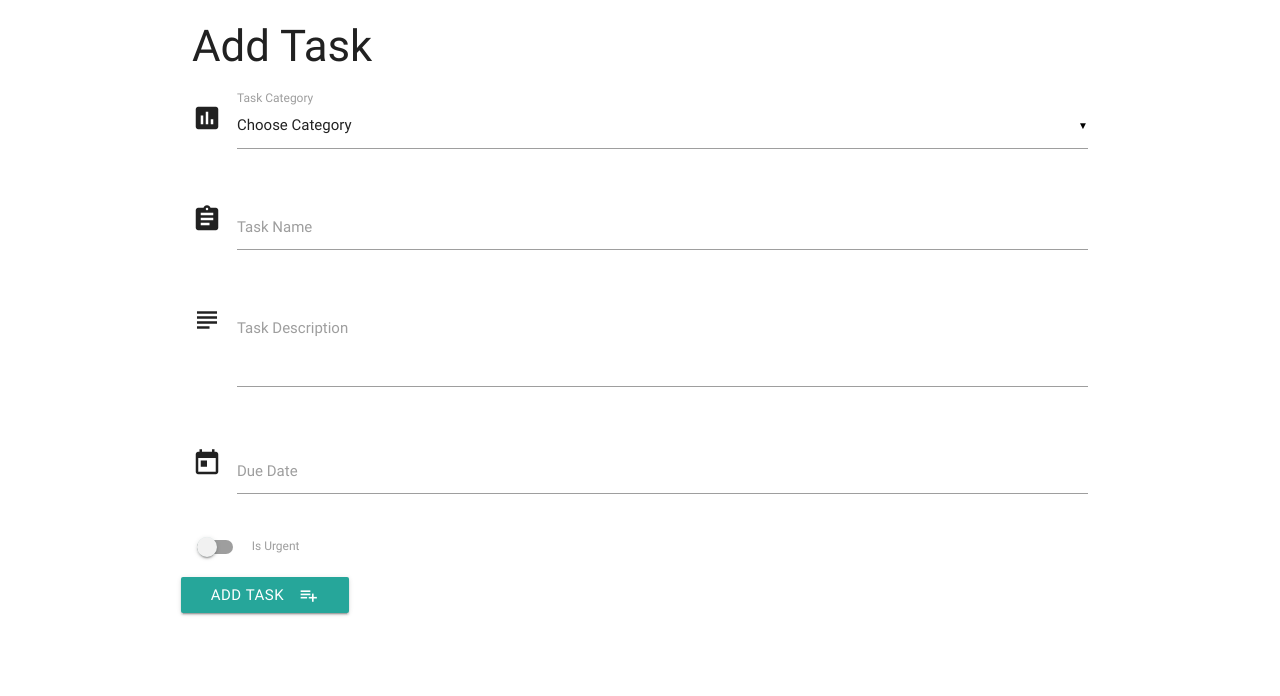
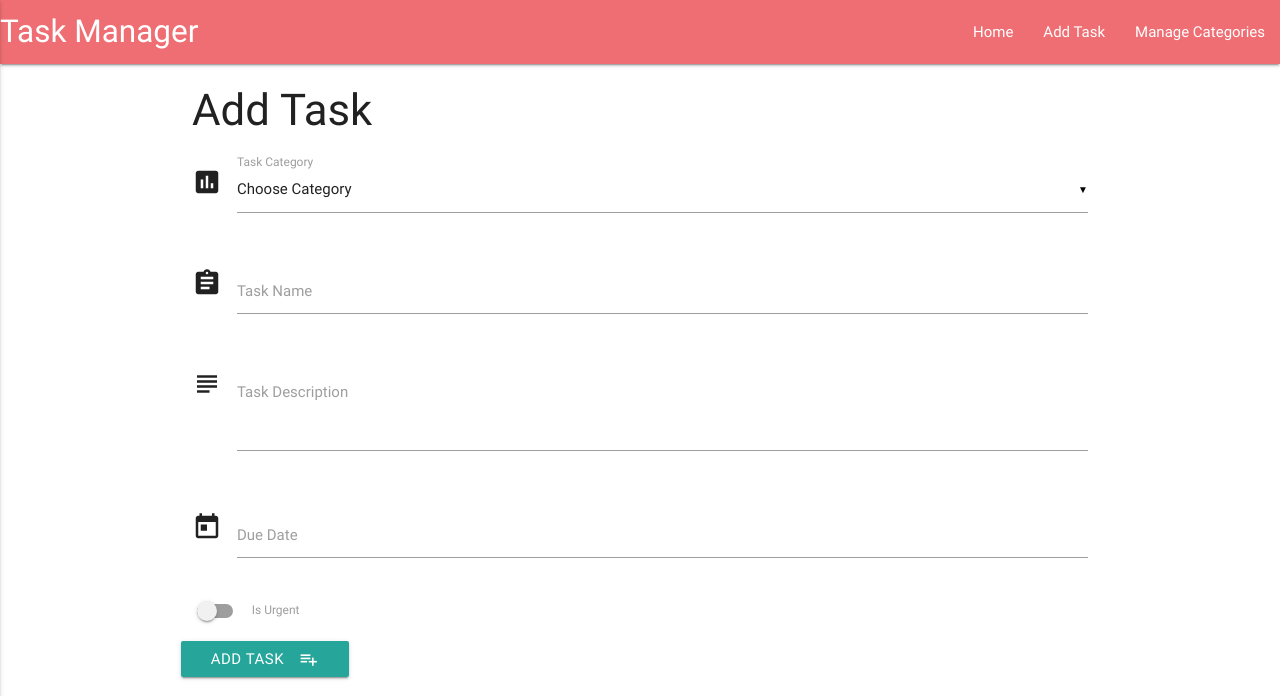
Before and after one commit to kencormican/taskManagerMiniProject, a Flask app: page /add_task in a window 1280 px wide. Shown: the top 696 px of the page. Run offline with Flask 2, Linux system fonts and the light colour scheme; data that the repository does not hold is empty; some libraries are stand-ins or nearby versions.

Commit message:
Adding a Nav Bar Lesson Code Added

```diff
--- a/templates/base.html
+++ b/templates/base.html
@@ -19,6 +19,25 @@
 </head>
 <body>
 
+    <header>
+        <nav>
+            <div class="nav-wrapper">
+                <a href="{{url_for('get_tasks')}}" class="brand-logo">Task Manager</a>
+                <a href="{{url_for('get_tasks')}}" data-activates="mobile-demo" class="button-collapse"><i class="material-icons">menu</i></a>
+                <ul id="nav-mobile" class="right hide-on-med-and-down">
+                    <li><a href="{{url_for('get_tasks')}}">Home</a></li>
+                    <li><a href="{{url_for('add_task')}}">Add Task</a></li>
+                    <li><a href="{{url_for('get_categories')}}">Manage Categories</a></li>
+                </ul>
+                <ul class="side-nav" id="mobile-demo">
+                    <li><a href="{{url_for('get_tasks')}}">Home</a></li>
+                    <li><a href="{{url_for('add_task')}}">Add Task</a></li>
+                    <li><a href="{{url_for('get_categories')}}">Manage Categories</a></li>
+                </ul>
+            </div>
+        </nav>
+    </header>
+
     <div class = "container">
 
         <!-- Jinga template -->
@@ -38,6 +57,7 @@
 		$(document).ready(function(){
 	        $('.collapsible').collapsible()
             $('select').material_select(); // This should be added before the datepicker jquery
+            $(".button-collapse").sideNav();
             $('.datepicker').datepicker();
         });
 
```
